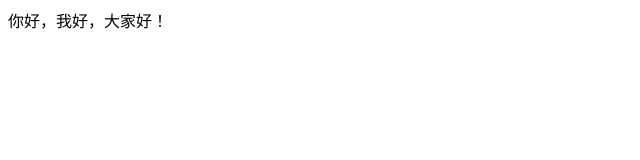
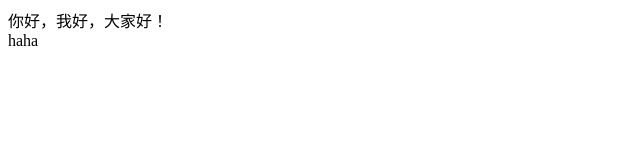
Before and after one commit to dayuezaiyuji/dayuezaiyuji.github.io, a plain HTML site: page index.html in a window 1280 px wide. Shown: the full height of the page, 0-640 px from the left. Drawn offline with Linux system fonts and the light colour scheme.

Commit message:
Update index.html

```diff
--- a/index.html
+++ b/index.html
@@ -6,5 +6,6 @@
 </head>
 <body>
 	<div>你好，我好，大家好！</div>
+	<span>haha</span>
 </body>
 </html>
```
